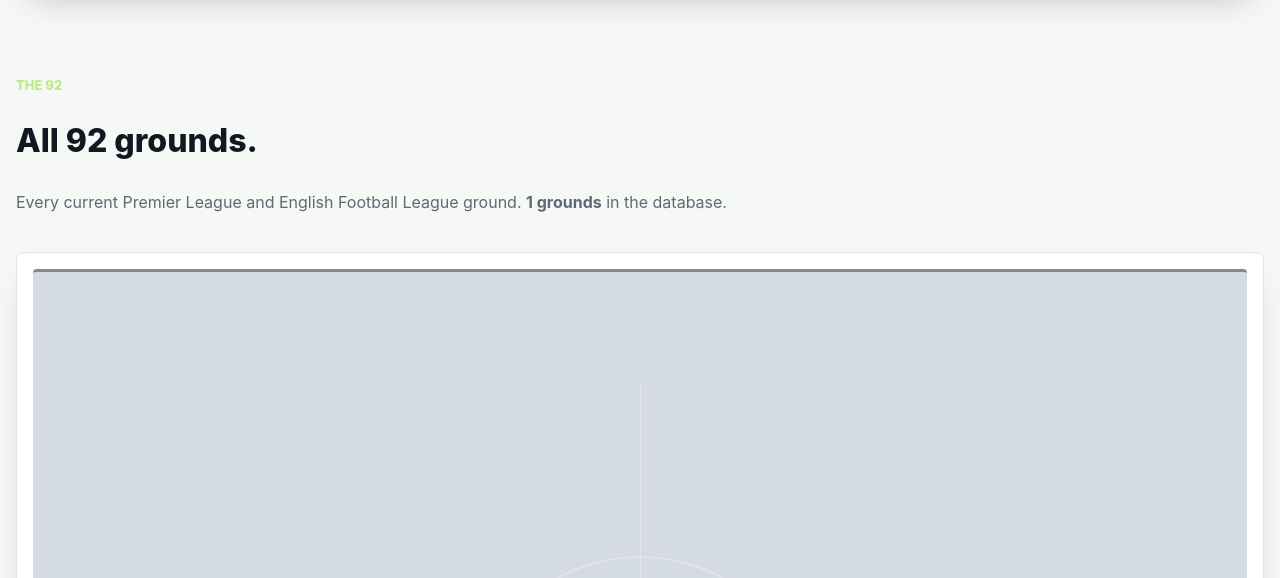
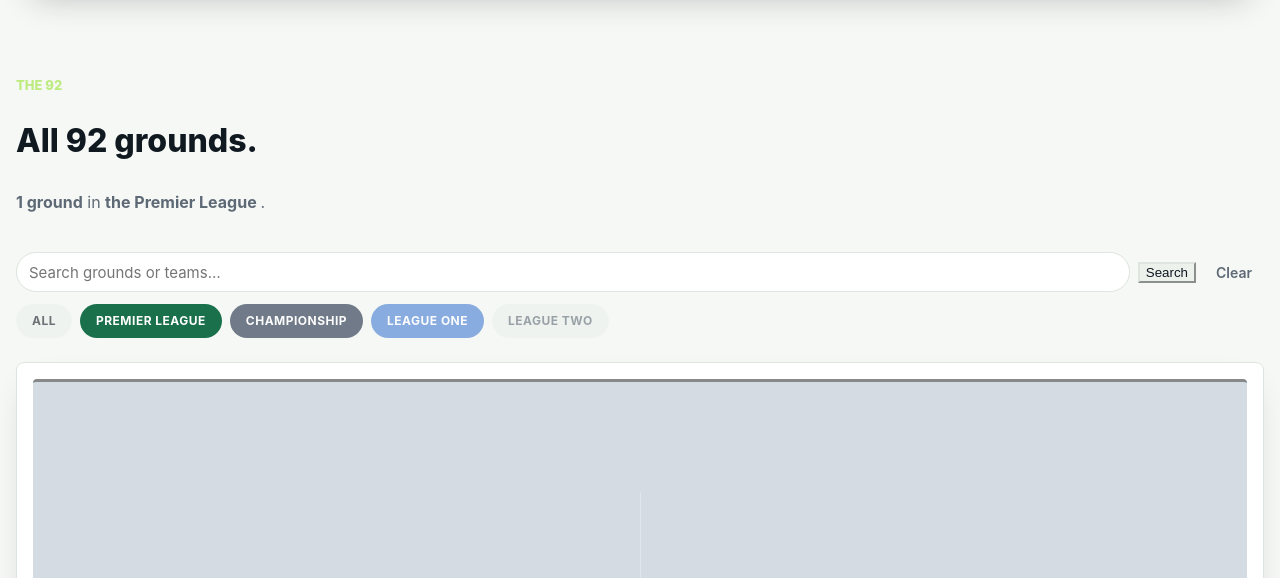
Before and after one commit to bytejunkie/The92, a Django app: page /grounds/?league=premier-league in a window 1280 px wide. Shown: the part 86-664 px from the top of the page. Run offline with Django 5.2, Linux system fonts and the light colour scheme; tables that the repository leaves empty hold one stand-in row (values such as "Sample post"); grey boxes marked "Sample" are stand-in pictures.

Commit message:
T-008 League filter and search on ground list
Server-rendered ?league= and ?q= GET params. Filters compose — both
can be active simultaneously. League pills preserve the current search
query; the search form preserves the current league filter. Clear link
resets both. Context-sensitive count line in the header.

Co-Authored-By: Claude Sonnet 4.6 <noreply@anthropic.com>

```diff
--- a/grounds/views.py
+++ b/grounds/views.py
@@ -1,4 +1,4 @@
-from django.db.models import Case, IntegerField, Value, When
+from django.db.models import Case, IntegerField, Q, Value, When
 from django.shortcuts import get_object_or_404, render
 
 from .models import Ground, Team
@@ -26,11 +26,33 @@ def home(request):
     return render(request, "grounds/home.html", context)
 
 
+VALID_LEAGUES = {c[0] for c in Team.LeagueLevel.choices}
+
+
 def ground_list(request):
+    league = request.GET.get("league", "").strip()
+    q = request.GET.get("q", "").strip()
+
     grounds = Ground.objects.select_related("team").annotate(
         league_order=LEAGUE_ORDER
     ).order_by("league_order", "team__name")
-    return render(request, "grounds/ground_list.html", {"grounds": grounds})
+
+    if league and league in VALID_LEAGUES:
+        grounds = grounds.filter(team__league_level=league)
+    else:
+        league = ""
+
+    if q:
+        grounds = grounds.filter(
+            Q(name__icontains=q) | Q(team__name__icontains=q)
+        )
+
+    context = {
+        "grounds": grounds,
+        "current_league": league,
+        "current_q": q,
+    }
+    return render(request, "grounds/ground_list.html", context)
 
 
 def ground_detail(request, slug):
--- a/templates/grounds/ground_list.html
+++ b/templates/grounds/ground_list.html
@@ -8,7 +8,72 @@
     <div class="grounds-list-header stack">
       <p class="eyebrow">The 92</p>
       <h1 class="section-title">All 92 grounds.</h1>
-      <p class="text-muted">Every current Premier League and English Football League ground. <strong>{{ grounds|length }} grounds</strong> in the database.</p>
+      <p class="text-muted">
+        {% if current_q and current_league %}
+          Showing <strong>{{ grounds|length }} ground{{ grounds|length|pluralize }}</strong> in
+          <strong>
+            {% if current_league == "premier-league" %}the Premier League
+            {% elif current_league == "championship" %}the Championship
+            {% elif current_league == "league-one" %}League One
+            {% elif current_league == "league-two" %}League Two
+            {% endif %}
+          </strong> matching <strong>"{{ current_q }}"</strong>.
+        {% elif current_q %}
+          <strong>{{ grounds|length }} ground{{ grounds|length|pluralize }}</strong> matching <strong>"{{ current_q }}"</strong>.
+        {% elif current_league %}
+          <strong>{{ grounds|length }} ground{{ grounds|length|pluralize }}</strong> in
+          <strong>
+            {% if current_league == "premier-league" %}the Premier League
+            {% elif current_league == "championship" %}the Championship
+            {% elif current_league == "league-one" %}League One
+            {% elif current_league == "league-two" %}League Two
+            {% endif %}
+          </strong>.
+        {% else %}
+          Every current Premier League and English Football League ground. <strong>{{ grounds|length }} grounds</strong> in the database.
+        {% endif %}
+      </p>
+    </div>
+
+    <div class="filter-bar">
+      <form method="get" class="search-form" role="search">
+        {% if current_league %}<input type="hidden" name="league" value="{{ current_league }}">{% endif %}
+        <input
+          class="search-input"
+          type="search"
+          name="q"
+          value="{{ current_q }}"
+          placeholder="Search grounds or teams…"
+          aria-label="Search grounds or teams"
+        >
+        <button class="button-secondary search-submit" type="submit">Search</button>
+        {% if current_q or current_league %}
+          <a class="button-ghost" href="{% url 'grounds:list' %}">Clear</a>
+        {% endif %}
+      </form>
+
+      <div class="filter-pills" role="group" aria-label="Filter by league">
+        <a
+          class="pill filter-pill{% if not current_league %} filter-pill--active{% endif %}"
+          href="{% url 'grounds:list' %}{% if current_q %}?q={{ current_q }}{% endif %}"
+        >All</a>
+        <a
+          class="pill filter-pill league-pill--premier-league{% if current_league == 'premier-league' %} filter-pill--active{% endif %}"
+          href="?league=premier-league{% if current_q %}&q={{ current_q }}{% endif %}"
+        >Premier League</a>
+        <a
+          class="pill filter-pill league-pill--championship{% if current_league == 'championship' %} filter-pill--active{% endif %}"
+          href="?league=championship{% if current_q %}&q={{ current_q }}{% endif %}"
+        >Championship</a>
+        <a
+          class="pill filter-pill league-pill--league-one{% if current_league == 'league-one' %} filter-pill--active{% endif %}"
+          href="?league=league-one{% if current_q %}&q={{ current_q }}{% endif %}"
+        >League One</a>
+        <a
+          class="pill filter-pill league-pill--league-two{% if current_league == 'league-two' %} filter-pill--active{% endif %}"
+          href="?league=league-two{% if current_q %}&q={{ current_q }}{% endif %}"
+        >League Two</a>
+      </div>
     </div>
 
     <div class="component-grid">
@@ -40,8 +105,13 @@
         </a>
       {% empty %}
         <article class="site-card stack" style="padding: var(--space-6); grid-column: 1 / -1;">
-          <h2>No grounds yet</h2>
-          <p class="text-muted">Run <code>uv run python manage.py import_92</code> to load all 92.</p>
+          {% if current_q or current_league %}
+            <h2>No grounds found</h2>
+            <p class="text-muted">Try a different search or <a href="{% url 'grounds:list' %}">view all 92</a>.</p>
+          {% else %}
+            <h2>No grounds yet</h2>
+            <p class="text-muted">Run <code>uv run python manage.py import_92</code> to load all 92.</p>
+          {% endif %}
         </article>
       {% endfor %}
     </div>
--- a/theme/static/theme/css/site.css
+++ b/theme/static/theme/css/site.css
@@ -311,6 +311,84 @@
   }
 }
 
+/* Filter bar — ground list search + league filter pills */
+.filter-bar {
+  display: flex;
+  flex-direction: column;
+  gap: var(--space-3);
+}
+
+.search-form {
+  display: flex;
+  align-items: center;
+  gap: var(--space-2);
+  flex-wrap: wrap;
+}
+
+.search-input {
+  flex: 1;
+  min-width: 12rem;
+  min-height: 2.5rem;
+  padding-inline: var(--space-3);
+  border: 1px solid var(--color-border);
+  border-radius: var(--radius-pill);
+  background: var(--color-surface);
+  color: var(--color-text);
+  font: inherit;
+  font-size: 0.9375rem;
+}
+
+.search-input:focus {
+  outline: 2px solid var(--color-pitch);
+  outline-offset: 2px;
+}
+
+.search-submit {
+  white-space: nowrap;
+}
+
+.button-ghost {
+  padding: 0 var(--space-3);
+  height: 2.5rem;
+  border-radius: var(--radius-pill);
+  color: var(--color-text-muted);
+  font-size: 0.875rem;
+  font-weight: 600;
+  text-decoration: none;
+  display: inline-flex;
+  align-items: center;
+}
+
+.button-ghost:hover {
+  color: var(--color-text);
+}
+
+.filter-pills {
+  display: flex;
+  flex-wrap: wrap;
+  gap: var(--space-2);
+}
+
+.filter-pill {
+  text-decoration: none;
+  font-size: 0.75rem;
+  font-weight: 700;
+  letter-spacing: 0.04em;
+  text-transform: uppercase;
+  opacity: 0.6;
+  transition: opacity 0.15s;
+}
+
+.filter-pill:hover,
+.filter-pill--active {
+  opacity: 1;
+}
+
+.filter-pill:not([class*="league-pill--"]) {
+  background: var(--color-surface-muted);
+  color: var(--color-text);
+}
+
 /* Google sign-in button */
 .button-google {
   display: inline-flex;
```
